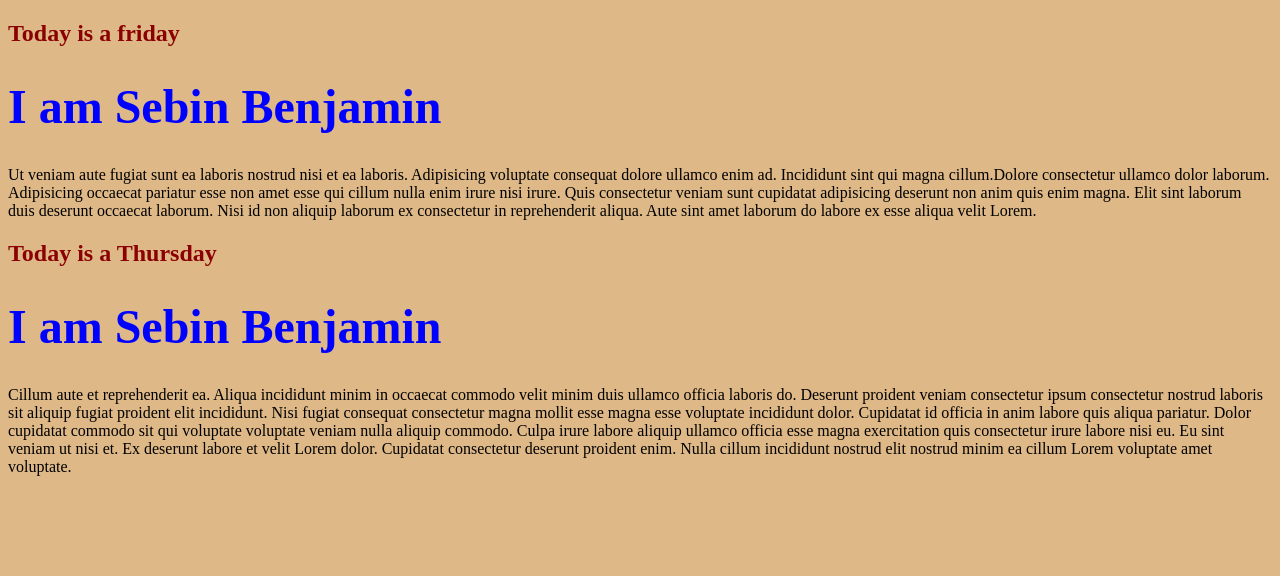
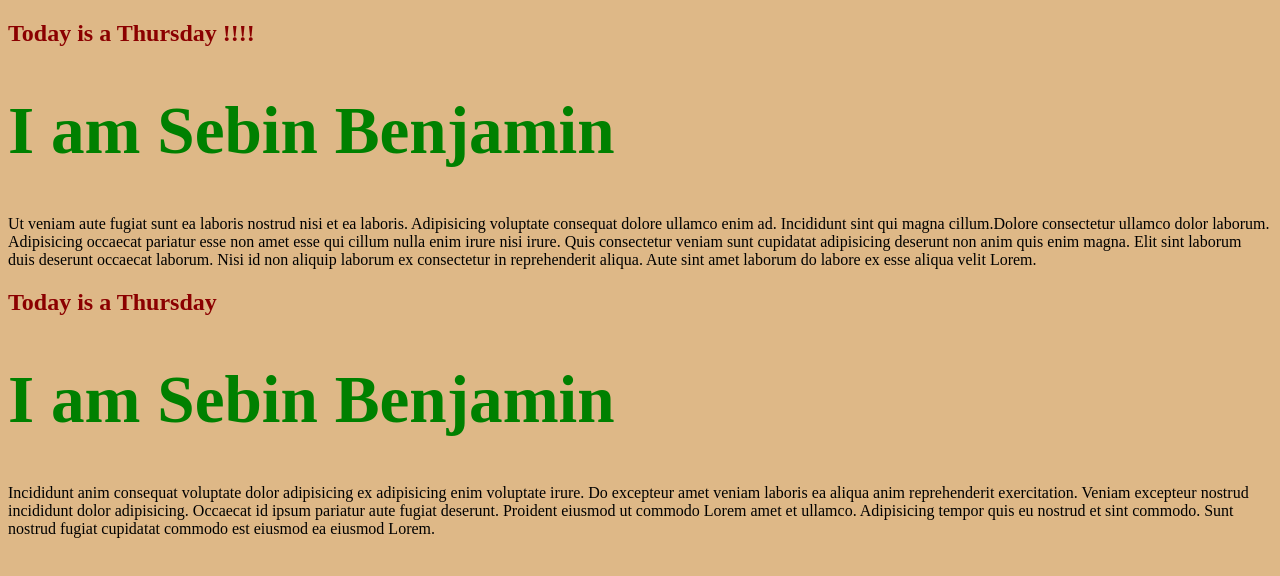
Before and after one commit to Mission-Ready/merge-conflict-demo, a plain HTML site: page index.html in a window 1280 px wide. Drawn offline with Linux system fonts and the light colour scheme.

Commit message:
update main branch

```diff
--- a/index.html
+++ b/index.html
@@ -10,18 +10,20 @@
 </head>
 
 <body>
-  <h2>Today is a friday</h2>
+  <h2>Today is a Thursday !!!!</h2>
   <h1>I am Sebin Benjamin</h1>
   <p>
     Ut veniam aute fugiat sunt ea laboris nostrud nisi et ea laboris. Adipisicing voluptate consequat dolore ullamco
-    enim ad. Incididunt sint qui magna cillum.Dolore consectetur ullamco dolor laborum. Adipisicing occaecat pariatur esse non amet esse qui cillum nulla enim irure nisi irure. Quis consectetur veniam sunt cupidatat adipisicing deserunt non anim quis enim magna. Elit sint laborum duis deserunt occaecat laborum. Nisi id non aliquip laborum ex consectetur in reprehenderit aliqua. Aute sint amet laborum do labore ex esse aliqua velit Lorem.
+    enim ad. Incididunt sint qui magna cillum.Dolore consectetur ullamco dolor laborum. Adipisicing occaecat pariatur
+    esse non amet esse qui cillum nulla enim irure nisi irure. Quis consectetur veniam sunt cupidatat adipisicing
+    deserunt non anim quis enim magna. Elit sint laborum duis deserunt occaecat laborum. Nisi id non aliquip laborum ex
+    consectetur in reprehenderit aliqua. Aute sint amet laborum do labore ex esse aliqua velit Lorem.
   <h2>Today is a Thursday</h2>
   <h1>I am Sebin Benjamin</h1>
-  <p>
-    Cillum aute et reprehenderit ea. Aliqua incididunt minim in occaecat commodo velit minim duis ullamco officia laboris do. Deserunt proident veniam consectetur ipsum consectetur nostrud laboris sit aliquip fugiat proident elit incididunt. Nisi fugiat consequat consectetur magna mollit esse magna esse voluptate incididunt dolor. Cupidatat id officia in anim labore quis aliqua pariatur.
-
-    Dolor cupidatat commodo sit qui voluptate voluptate veniam nulla aliquip commodo. Culpa irure labore aliquip ullamco officia esse magna exercitation quis consectetur irure labore nisi eu. Eu sint veniam ut nisi et. Ex deserunt labore et velit Lorem dolor. Cupidatat consectetur deserunt proident enim. Nulla cillum incididunt nostrud elit nostrud minim ea cillum Lorem voluptate amet voluptate.
-  </p>
+  <p>Incididunt anim consequat voluptate dolor adipisicing ex adipisicing enim voluptate irure. Do excepteur amet veniam
+    laboris ea aliqua anim reprehenderit exercitation. Veniam excepteur nostrud incididunt dolor adipisicing. Occaecat
+    id ipsum pariatur aute fugiat deserunt. Proident eiusmod ut commodo Lorem amet et ullamco. Adipisicing tempor quis
+    eu nostrud et sint commodo. Sunt nostrud fugiat cupidatat commodo est eiusmod ea eiusmod Lorem.</p>
 </body>
 
 </html>
--- a/style.css
+++ b/style.css
@@ -9,6 +9,6 @@ h2 {
 h1 {
   color: rebeccapurple;
   font-size: 4em;
-  color: blue;
-  font-size: 3em;
+  color: green;
+  font-size: 4.2em;
 }
```
